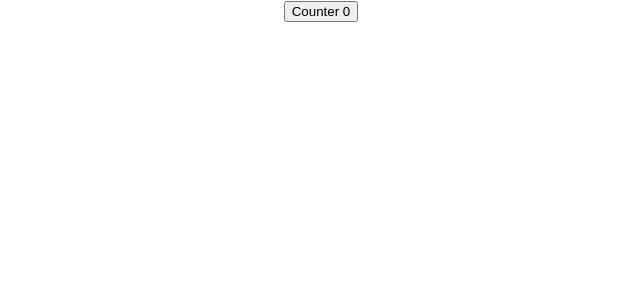
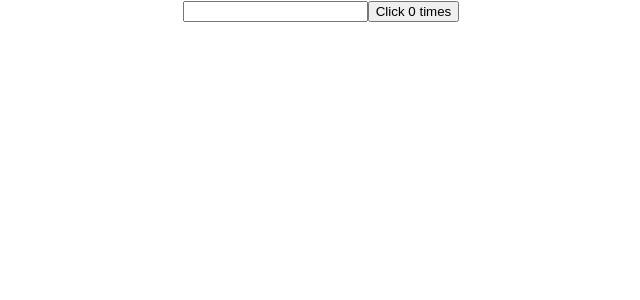
Before and after one commit to brugobi/react-hooks, a React (Create React App) app: page / in a window 1280 px wide. Shown: the top 300 px of the page, without its empty margins (319-959 px from the left). Built offline with nearby package versions, Linux system fonts and the light colour scheme.

Commit message:
add conditionally run effects to ClassCounterOne

```diff
--- a/src/App.js
+++ b/src/App.js
@@ -10,11 +10,11 @@ function App() {
   return (
     <div className="App">
       {/* <ClassCounter /> */}
-      <HookCounter />
+      {/* <HookCounter /> */}
       {/* <HookCounterTwo /> */}
       {/* <HookCounterThree /> */}
       {/* <HookCounterFour /> */}
-      {/* <ClassCounterOne /> */}
+      <ClassCounterOne />
 
     </div>
   );
--- a/src/components/ClassCounterOne.js
+++ b/src/components/ClassCounterOne.js
@@ -5,7 +5,8 @@ class ClassCounterOne extends Component {
     super(props)
 
     this.state = {
-      count: 0
+      count: 0,
+      name: ''
     }
   }
 
@@ -14,12 +15,22 @@ class ClassCounterOne extends Component {
   }
 
   componentDidUpdate(prevProps, prevState) {
-    document.title = `Cliked ${this.state.count} times`
+    // it does render just if the count update, this avoid unnecessary render
+    if (prevState.count !== this.state.count) {
+      console.log('Updating document title')
+      document.title = `Cliked ${this.state.count} times`
+    }
   }
 
   render() {
     return (
       <div>
+        <input
+          type="text"
+          value={this.state.name}
+          onChange={e => {
+            this.setState({ name: e.target.value })
+          }}/>
         <button onClick={() => this.setState({ count: this.state.count + 1 })}>Click {this.state.count} times</button>
       </div>
     )
```
